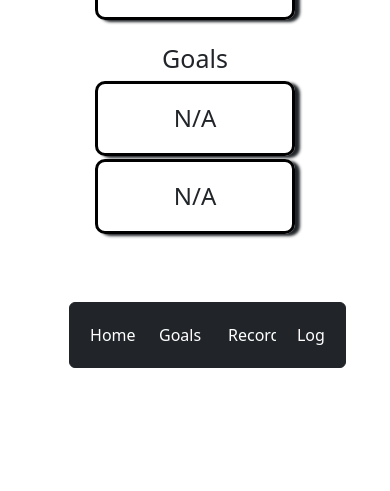
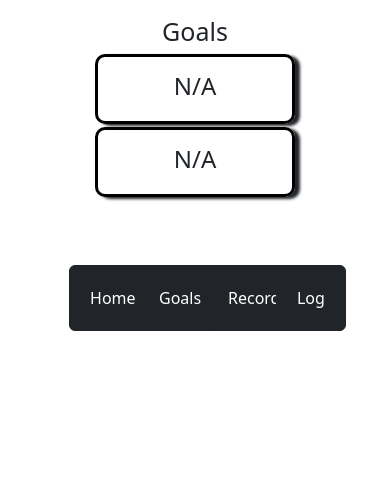
Before and after one commit to TempeHS/2024SDD-Rayan-AeroFit, a plain HTML site: page home.html in a window 390 px wide. Shown: the part 353-844 px from the top of the page. Drawn offline with nearby package versions, Linux system fonts and the light colour scheme.

Commit message:
Testing out @media Rule CSS (w3schools)
I researched how to change CSS based on screen size and after trying various code out I found that the @media rule worked perfectly.
https://www.w3schools.com/css/css_rwd_mediaqueries.asp

```diff
--- a/home.html
+++ b/home.html
@@ -45,6 +45,13 @@
     padding-top: 20px;
 
 }
+
+@media (max-width: 768px) {
+      .stepheading, .na-box {
+        font-size: 27px;
+        padding-top: 15px;
+      }
+    }
 
     </style>
 </head>
```
